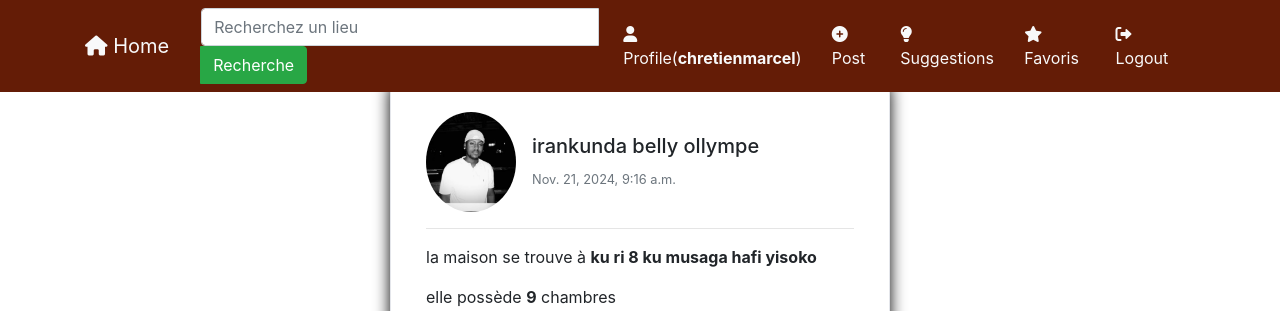
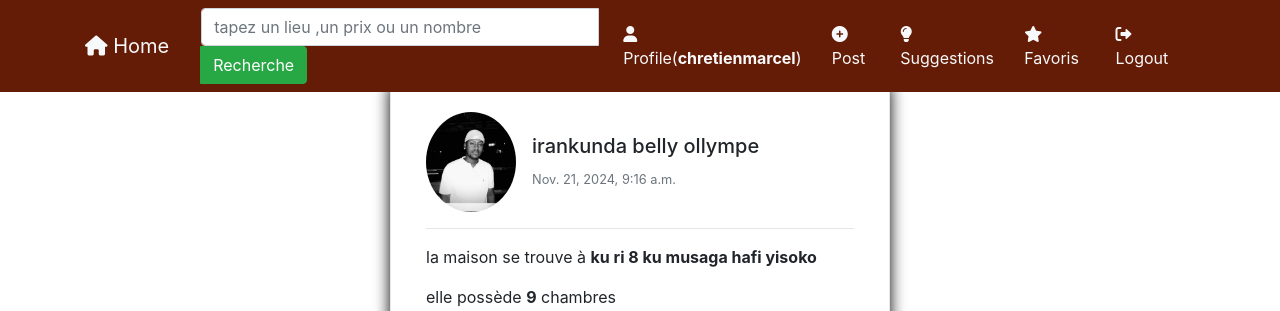
Before and after one commit to chretienMarcel/avendre2, a Django app: page /blog/ in a window 1280 px wide. Shown: the top 311 px of the page. Run offline with Django 5.2, Linux system fonts and the light colour scheme; a user stored in the database is signed in; data comes from the database, SQL or seed files in the repository; some libraries are stand-ins or nearby versions.

Commit message:
Ajouter nav.html

```diff
--- a/blog/templates/partials/nav.html
+++ b/blog/templates/partials/nav.html
@@ -7,7 +7,7 @@
     </button>
     <form method="GET" action="{% url 'search' %}" class="mx-3">
       <div class="input-group">
-        <input type="search" placeholder="Recherchez un lieu" name="item-name" class="form-control" style="width: 300px;"> <!-- Ajustez la largeur ici -->
+        <input type="search" placeholder="tapez un lieu ,un prix ou un nombre" name="item-name" class="form-control" style="width: 300px;"> <!-- Ajustez la largeur ici -->
         <div class="input-group-append">
           <button class="btn btn-success" type="submit">Recherche</button>
         </div>
```
